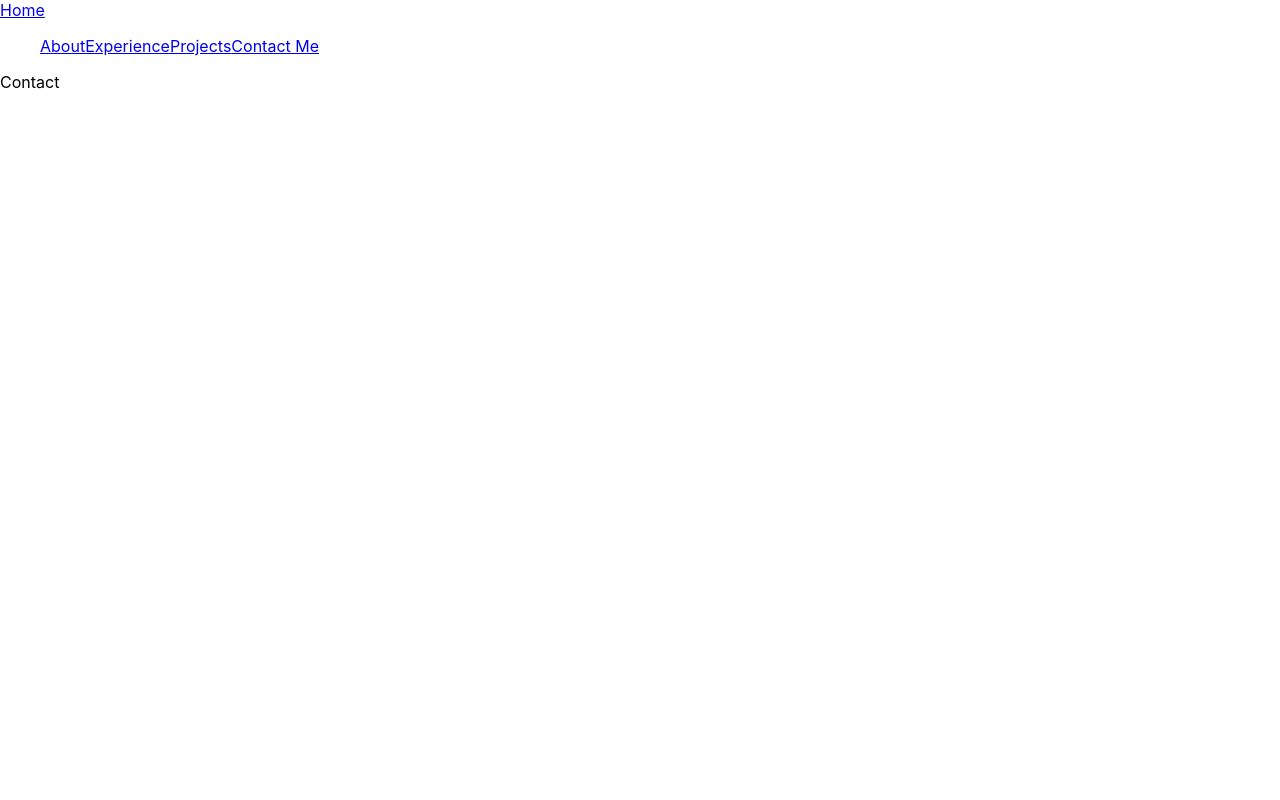
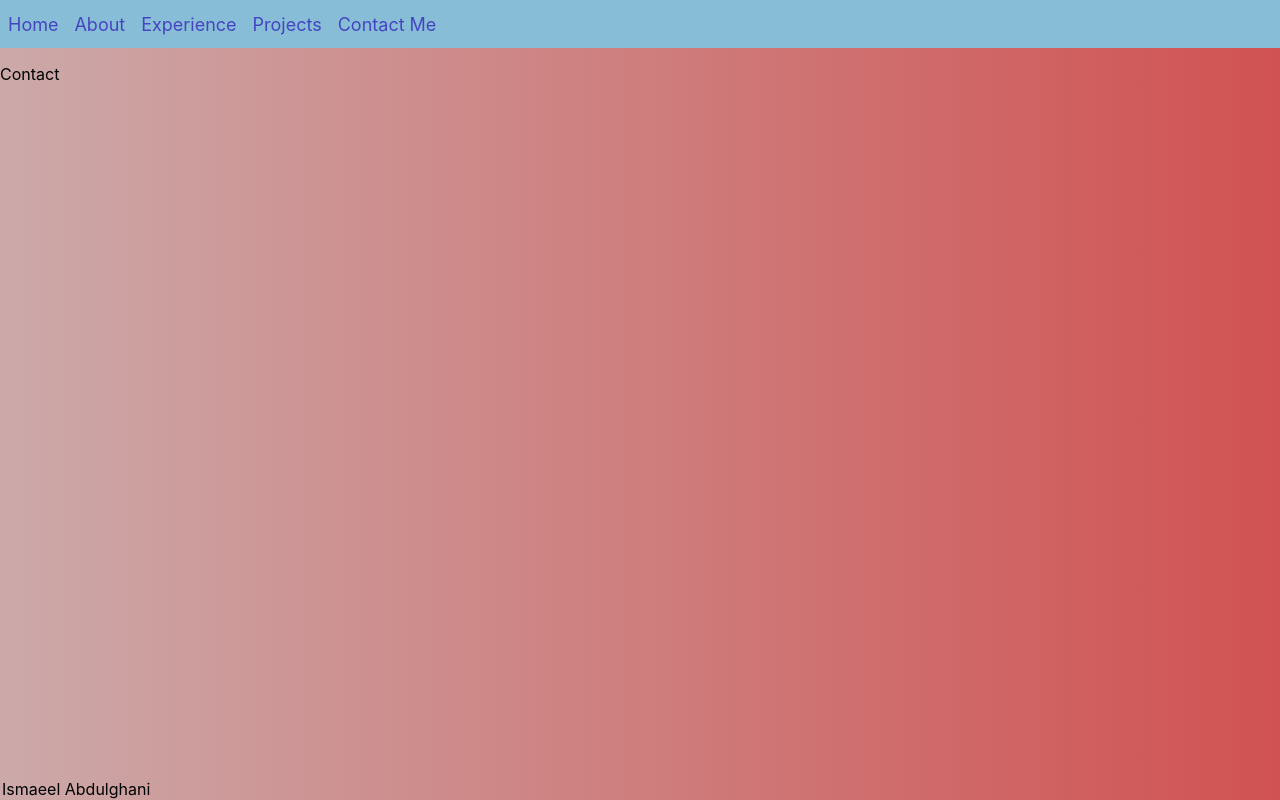
Before and after one commit to iaAbdulghani/personal-website, a React (Create React App) app: page /contact in a window 1280 px wide. Built offline with nearby package versions, Linux system fonts and the light colour scheme.

Commit message:
Updated navbar and footer

```diff
--- a/src/App.css
+++ b/src/App.css
@@ -1,5 +1,6 @@
 .App {
   text-align: center;
+
 }
 
 .App-logo {
@@ -36,3 +37,56 @@
     transform: rotate(360deg);
   }
 }
+
+* {
+  box-sizing: border-box;
+}
+
+body {
+  margin: 0;
+  background: linear-gradient(to right,#cca9a9, rgb(209, 82, 82))
+}
+
+.container {
+  margin: 1rem;
+  text-align: center;
+}
+
+.nav {
+  background-color: #333;
+  color: white;
+  display: flex;
+  justify-content: space-between;
+  align-items: stretch;
+  gap: 2rem;
+  padding: 0 1rem;
+}
+
+.site-title {
+  font-size: 2rem;
+}
+
+.nav ul {
+  padding: 0;
+  margin: 0;
+  list-style: none;
+  display: flex;
+  gap: 1rem;
+}
+
+.nav a {
+  color: inherit;
+  text-decoration: none;
+  height: 100%;
+  display: flex;
+  align-items: center;
+  padding: .25rem;
+}
+
+.nav li.active {
+  background-color: #555;
+}
+
+.nav li:hover {
+  background-color: #777;
+}
--- a/src/App.js
+++ b/src/App.js
@@ -1,13 +1,14 @@
 import logo from './logo.svg';
 import './App.css';
-import Navbar from './components/Navbar';
+
+import Navbar from './components/Navbar/Navbar.js';
 import { Route, Routes } from "react-router-dom"
 import Home from "./pages/Home"
 import About from "./pages/About"
 import Projects from "./pages/Projects"
 import Experience from "./pages/Experience"
 import Contact from "./pages/Contact"
-import Footer from "./components/Footer"
+import Footer from "./components/Footer/Footer.js"
 
 function App() {
   return (
--- /dev/null
+++ b/src/components/Footer/Footer.css
@@ -0,0 +1,7 @@
+.bottom{
+    position: absolute;
+
+    bottom: 1px;
+    left: 2px;
+    right: 0;
+}
--- a/src/components/Footer.js
+++ b/src/components/Footer/Footer.js
@@ -1,7 +1,8 @@
 import React from 'react'
+import './Footer.css'
 
 export default function Footer() {
   return (
-    <div></div>
+    <div className='bottom'>Ismaeel Abdulghani</div>
   )
 }
--- /dev/null
+++ b/src/components/Navbar/Navbar.css
@@ -0,0 +1,29 @@
+.bar {
+    background: rgb(135, 189, 214);
+    text-decoration: none;
+}
+
+.bar ul {
+
+    padding: 0;
+    margin-top: 0;
+    height: 3rem;
+    list-style: none;
+    display: flex;
+    justify-content: left;
+    align-items: center;
+    gap: 1rem;
+
+  }
+
+  .routes:first-child{
+      margin-left: .5rem;
+  }
+.routes * {
+    font-size: large;
+      text-decoration: none;
+      color: rgb(69, 69, 192);
+  }
+  .routes *:hover{
+      background-color: rgb(166, 196, 216);
+  }
--- a/src/components/Navbar.js
+++ b/src/components/Navbar/Navbar.js
@@ -1,13 +1,15 @@
 import React from 'react'
 import { NavLink } from 'react-router-dom'
+import './Navbar.css'
+
 
 export default function Navbar() {
   return (
-    <nav>
+    <nav className='bar'>
 
-        <NavLink to="/">Home</NavLink>
-        <ul>
 
+        <ul className='routes'>
+            <NavLink to="/">Home</NavLink>
             <NavLink to="/about">About</NavLink>
             <NavLink to="/experience">Experience</NavLink>
             <NavLink to="/projects">Projects</NavLink>
```
